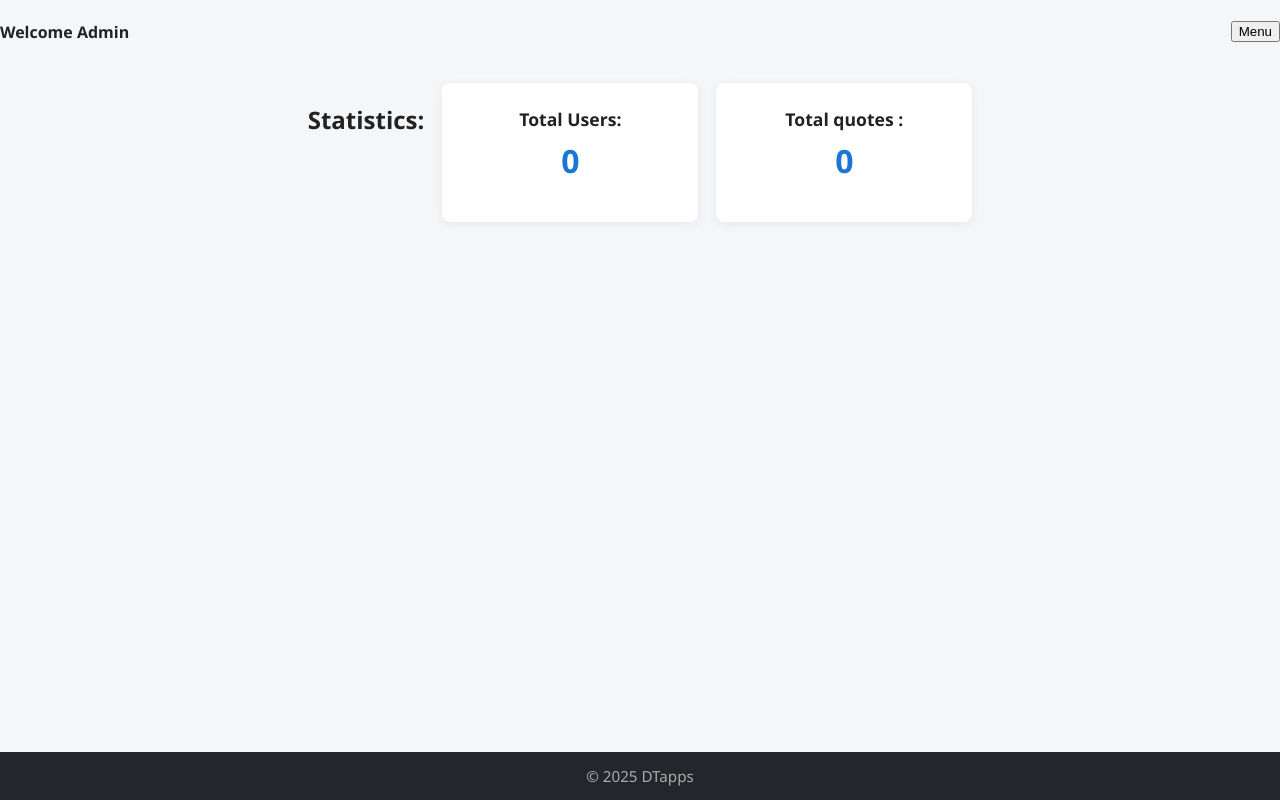
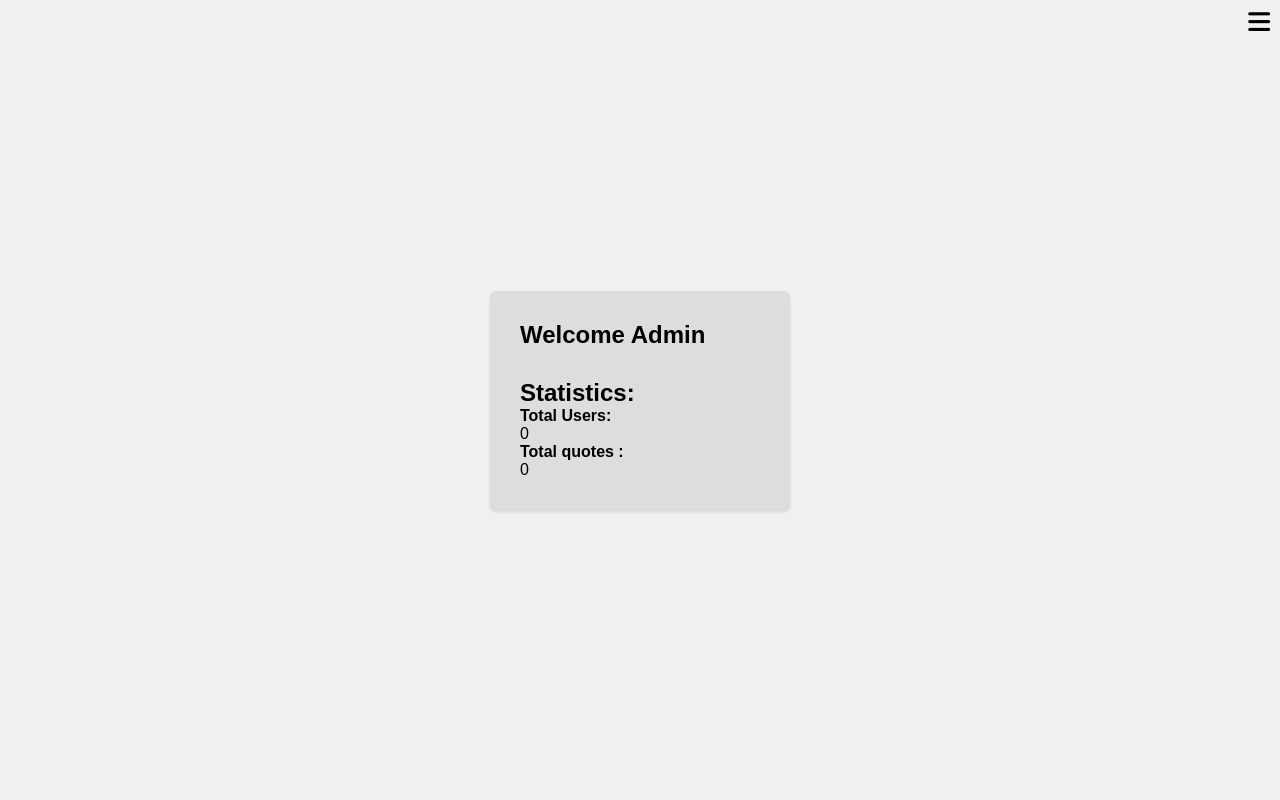
Before and after one commit to TipDevs/quote-app, a Flask app: page /admin/home in a window 1280 px wide. Run offline with Flask 3, Linux system fonts and the light colour scheme; some libraries are stand-ins or nearby versions.

Commit message:
Treasure restyled the dashboard into an intuitive interface for the admin to naviagate and manage easily.

```diff
--- a/templates/admin/admin_dashboard.html
+++ b/templates/admin/admin_dashboard.html
@@ -1,128 +1,128 @@
-
 <!DOCTYPE html>
 <html lang="en">
 <head>
     <meta charset="UTF-8">
     <title>Quotes App | Admin Dashboard</title>
+     <link rel="stylesheet" href="https://cdnjs.cloudflare.com/ajax/libs/font-awesome/6.6.0/css/all.min.css"
+    integrity="sha512-Kc323vGBEqzTmouAECnVceyQqyqdsSiqLQISBL29aUW4U/M7pSPA/gEUZQqv1cwx4OnYxTxve5UMg5GT6L4JJg=="
+    crossorigin="anonymous" referrerpolicy="no-referrer">
+
 <style>
-    body {
-        font-family: 'Segoe UI', Arial, sans-serif;
-        background: #f4f6f8;
+*{
     margin: 0;
-        color: #222;
+    padding: 0;
+    box-sizing: border-box;
+    text-decoration: none;
+    font-family: Arial, Helvetica, sans-serif;
 }
-    .navbar {
-        background: #23272b;
-        color: #fff;
-        padding: 16px 24px;
+.nav{
+    position: fixed;
     display: flex;
     align-items: center;
     justify-content: space-between;
+    flex-direction: column;
+    left: -100%;
+    padding: 10px;
+    background: #ddd;
+    width: 260px;
+    height: 100vh;
+    transition: .4s all ease-in;
 }
-    .navbar-title {
-        font-size: 1.2em;
-        font-weight: bold;
-        letter-spacing: 1px;
+.nav.add{
+    left: 0;
+    transition: .4s all ease-in;
 }
-    .navbar-links a {
+.navbar-title{
+    font-size: 25px;
+}
+.navbar a{
+    color: #000;
+    margin: 30px;
+    font-size: 20px;
+    display: block;
+}
+.menu-bar{
+    position: absolute;
+    top: 0;
+    right: 0;
+    margin: 10px;
+    font-size: 25px;
+    cursor: pointer;
+}
+button{
+    width: 100%;
+    height: 40px;
+    border: none;
+    border-radius: 6px;
+    background: #216888;
     color: #fff;
-        margin-left: 24px;
-        text-decoration: none;
-        font-weight: 500;
-        transition: color 0.2s;
+    font-size: 16px;
+    cursor: pointer;
 }
-    .navbar-links a:hover {
-        color: #1976d2;
+.admindashbord{
+    width: 100%;
+    height: 100vh;
+    background: #f0f0f0;
+    display: flex;
+    align-items: center;
+    justify-content: center;
 }
-    .status-message {
-        background: #e3f7e3;
-        color: #256029;
+.admindashbord .admindashbord-box{
+    background: #ddd;
+    width: 300px;
     padding: 10px;
-        margin: 20px auto 12px auto;
-        border-radius: 4px;
-        max-width: 500px;
+    border-radius: 6px;
+    box-shadow: 0 .2rem .2rem rgba(0,0,0,0.1);
 }
-    .error-message {
-        background: #fdecea;
-        color: #b71c1c;
+.admindashbord-box h4{
+    margin: 10px;
     padding: 10px;
-        margin: 20px auto 12px auto;
-        border-radius: 4px;
-        max-width: 500px;
+    font-size: 1.5rem;
 }
-    .statistics {
-        display: flex;
-        gap: 18px;
-        justify-content: center;
-        margin: 40px 0;
-        flex-wrap: wrap;
+.status-message{
+    margin: 10px;
+    padding: 10px;
 }
-    .statistics > div {
-        background: #fff;
-        border-radius: 8px;
-        box-shadow: 0 2px 8px rgba(60,72,88,0.08);
-        padding: 24px 18px;
-        min-width: 220px;
-        text-align: center;
-        margin-bottom: 18px;
+.error-message{
+    margin: 10px;
+    padding: 10px;
 }
-    .statistics strong {
-        font-size: 1.1em;
-        display: block;
-        margin-bottom: 8px;
+.statistics{
+    margin: 10px;
+    padding: 10px;
 }
-    .statistics p {
-        font-size: 2em;
-        margin: 8px 0 16px 0;
-        font-weight: bold;
-        color: #1976d2;
-    }
-    footer {
-        text-align: center;
-        padding: 14px 0;
-        background: #23272b;
-        color: #aaa;
-        font-size: 0.95em;
-        position: fixed;
+
+
+@media(max-width: 360px){
+    .admindashbord{
         width: 100%;
-        bottom: 0;
-    }
-    @media (max-width: 700px) {
-        .statistics {
-            flex-direction: column;
-            align-items: stretch;
-        }
-        .statistics > div {
-            margin: 0 0 18px 0;
-        }
-        .navbar {
-            flex-direction: column;
-            align-items: flex-start;
-        }
-        .navbar-links {
-            margin-top: 8px;
-            width: 100%;
-        }
-        .navbar-links a {
-            display: block;
-            margin: 8px 0 0 0;
+        height: 100vh;
     }
 }
 </style>
 </head>
 <body>
-  <button onclick="let div= document.getElementById('g'); div.style.display=div.style.display==='none'? 'block':'none'" style="float:right;">Menu</button>
-    <nav class="navbar" style="display :none;" id="g">
+
+    <header class="header">
+        <div class="nav">
             <span class="navbar-title">Quotes Admin</span>
-        <div class="navbar-links">
+            <ul class="navbar"  style="display :none;" id="g">
                 <a href="/all_users">View all users</a>
                 <a href="/all_quotes">View all quotes</a>
                 <a href="/post_announcement">Post announcement</a>
                 <a href="{{url_for('feedback')}}">User feedbacks</a>
                 <a href="{{url_for('admin_logout')}}">Log out</a>
+            </ul>
+             <button onclick="let div= document.getElementById('g'); div.style.display=div.style.display==='none'? 'block':'none'" style="float:right;">Menu</button>
+
         </div>
-    </nav>
+    </header>
 
+
+    <div class="admindashbord">
+
+        <i class="fa fa-bars menu-bar"></i>
+        <div class="admindashbord-box">
             <h4>Welcome Admin</h4>
 
     {% if status %}
@@ -145,8 +145,16 @@
         </div>
     </div>
 
-    <footer>
-        &copy; 2025 DTapps
-    </footer>
+        </div>
+    </div>
+
+    <script>
+        let menuBar = document.querySelector('.menu-bar');
+let nav = document.querySelector('.nav');
+
+menuBar.addEventListener('click', () => {
+    nav.classList.toggle('add');
+});
+    </script>
 </body>
 </html>
```
Lines whose indentation alone changed are shown as unchanged.
